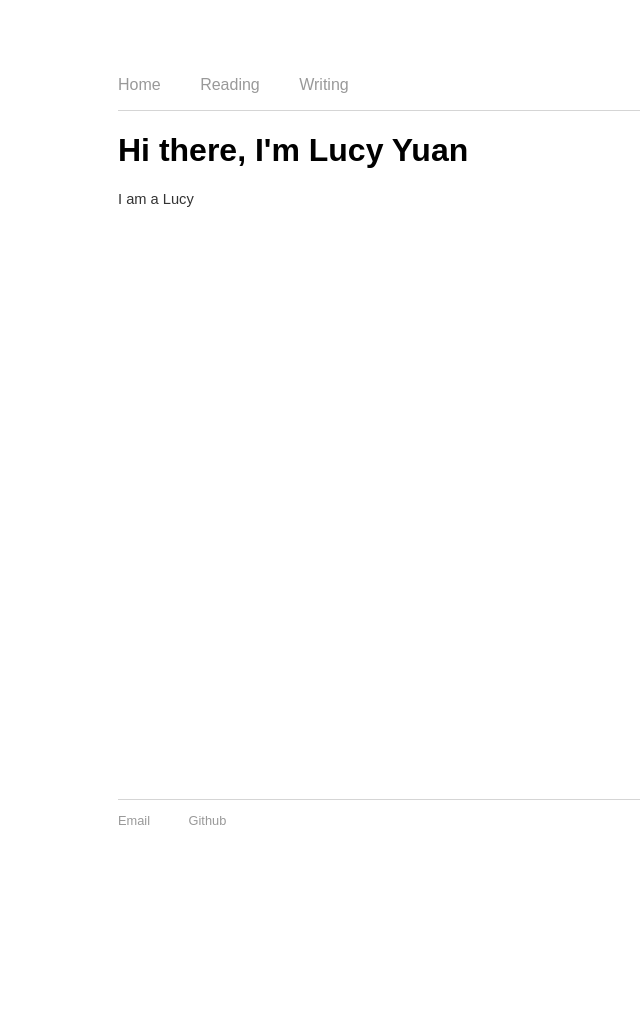
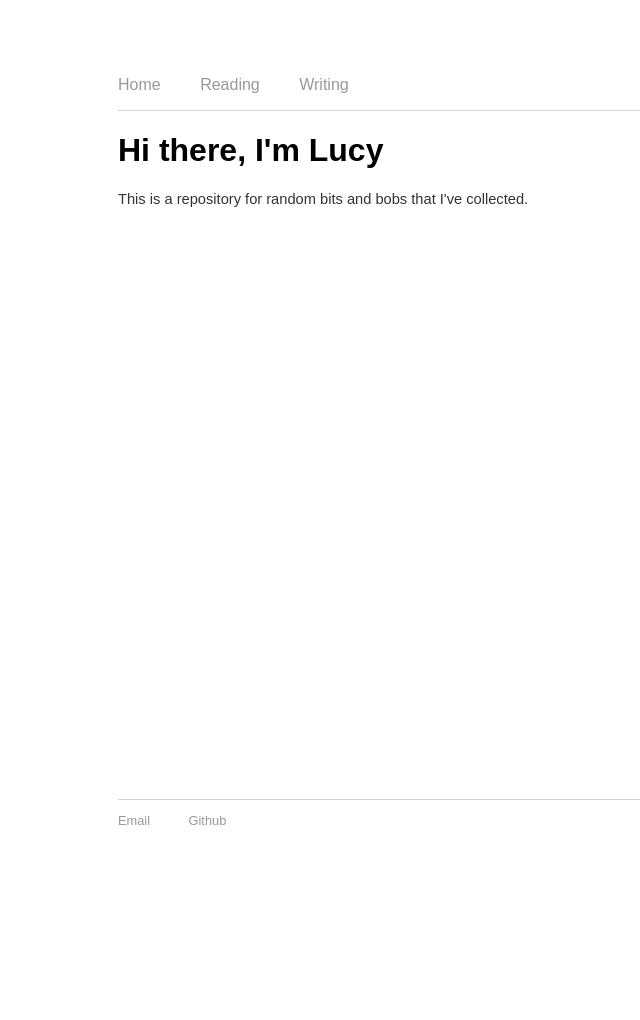
Before and after one commit to lucytyuan/lucytyuan.github.io, a Jekyll site: the page built from index.html, in a window 1280 px wide. Shown: the whole page, without its empty margins (74-714 px from the left). Built offline with Jekyll 4.4.1, drawn with Linux system fonts in a browser that asks for light colours; the list of posts is cut into pages by our own code.

Commit message:
Update index.html

```diff
--- a/index.html
+++ b/index.html
@@ -3,6 +3,6 @@ layout: default
 title: Lucy Yuan
 ---
 <div class="blurb">
-	<h1>Hi there, I'm Lucy Yuan</h1>
-	<p>I am a Lucy</p>
+	<h1>Hi there, I'm Lucy</h1>
+	<p>This is a repository for random bits and bobs that I've collected.</p>
 </div>
```
